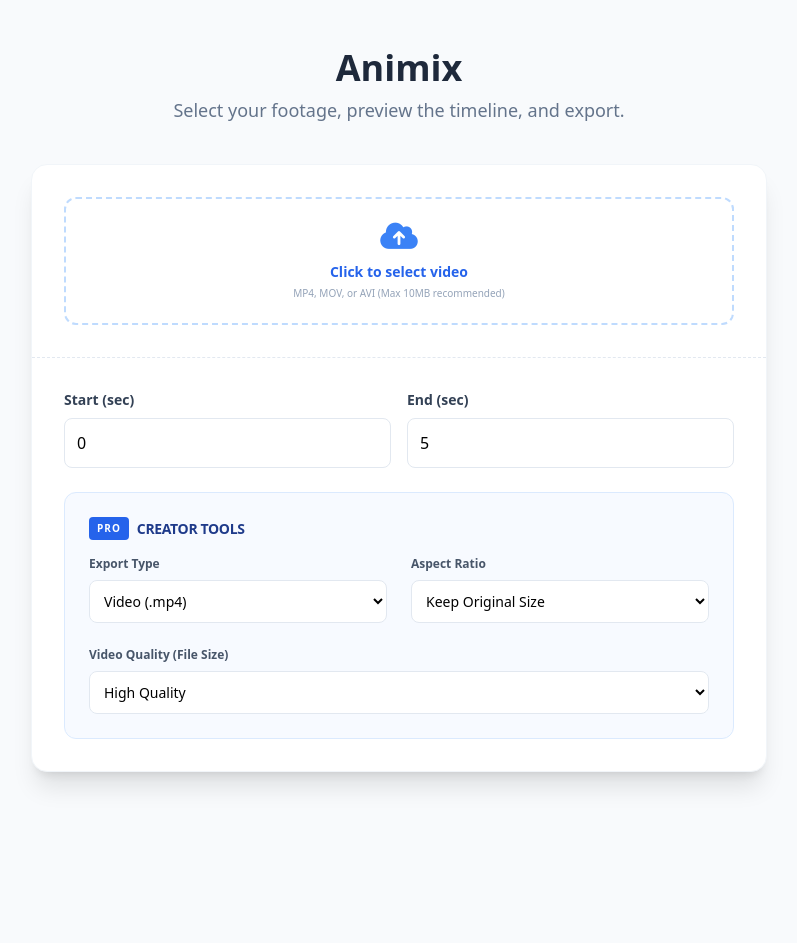
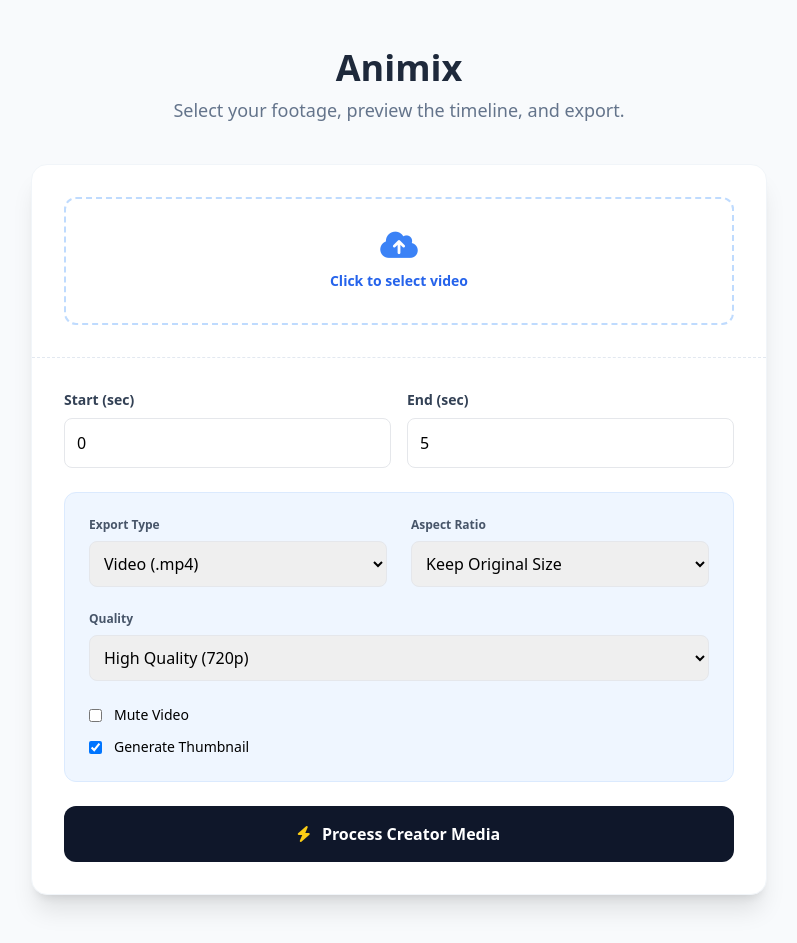
Before and after one commit to vivek115511/animix-core, a FastAPI app: page / in a window 1280 px wide. Shown: the whole page, without its empty margins (241-1038 px from the left). Before the commit the page ends 787 px from the top, so only its background shows below. Run offline with FastAPI, Linux system fonts and the light colour scheme; some libraries are stand-ins or nearby versions.

Commit message:
Update home.html

```diff
--- a/templates/home.html
+++ b/templates/home.html
@@ -7,8 +7,7 @@
     <script src="https://cdn.tailwindcss.com"></script>
     <link rel="stylesheet" href="https://cdnjs.cloudflare.com/ajax/libs/font-awesome/6.0.0/css/all.min.css">
 </head>
-<body class="bg-slate-50 min-h-screen font-sans">
-
+<body class="bg-slate-50 min-h-screen">
     <div class="max-w-3xl mx-auto py-12 px-4">
         <div class="text-center mb-10">
             <h1 class="text-4xl font-bold text-slate-800 mb-2">Animix</h1>
@@ -16,15 +15,13 @@
         </div>
 
         <form action="/upload" method="post" enctype="multipart/form-data" class="bg-white rounded-2xl shadow-xl border border-slate-100 overflow-hidden">
-
             <div class="p-8 border-b border-dashed border-slate-200">
-                <label for="video_upload" class="flex flex-col items-center justify-center w-full h-32 border-2 border-dashed border-blue-200 rounded-xl cursor-pointer hover:bg-blue-50 transition-colors">
+                <label for="v_up" class="flex flex-col items-center justify-center w-full h-32 border-2 border-dashed border-blue-200 rounded-xl cursor-pointer hover:bg-blue-50">
                     <div class="flex flex-col items-center justify-center pt-5 pb-6">
                         <i class="fas fa-cloud-upload-alt text-blue-500 text-3xl mb-2"></i>
-                        <p class="text-sm text-blue-600 font-semibold" id="file-name-display">Click to select video</p>
-                        <p class="text-[10px] text-slate-400 mt-1">MP4, MOV, or AVI (Max 10MB recommended)</p>
+                        <p id="fname" class="text-sm text-blue-600 font-semibold">Click to select video</p>
                     </div>
-                    <input type="file" id="video_upload" name="video_file" class="hidden" required onchange="updateFileName(this)" />
+                    <input type="file" id="v_up" name="video_file" class="hidden" required onchange="document.getElementById('fname').innerText = 'Selected: ' + this.files[0].name" />
                 </label>
             </div>
 
@@ -32,24 +29,19 @@
                 <div class="grid grid-cols-2 gap-4">
                     <div>
                         <label class="block text-sm font-bold text-slate-700 mb-2">Start (sec)</label>
-                        <input type="number" name="start_time" value="0" class="w-full p-3 border border-slate-200 rounded-lg focus:ring-2 focus:ring-blue-500">
+                        <input type="number" name="start_time" value="0" class="w-full p-3 border rounded-lg">
                     </div>
                     <div>
                         <label class="block text-sm font-bold text-slate-700 mb-2">End (sec)</label>
-                        <input type="number" name="end_time" value="5" class="w-full p-3 border border-slate-200 rounded-lg focus:ring-2 focus:ring-blue-500">
+                        <input type="number" name="end_time" value="5" class="w-full p-3 border rounded-lg">
                     </div>
                 </div>
 
-                <div class="bg-blue-50/50 rounded-xl p-6 border border-blue-100">
-                    <div class="flex items-center mb-4">
-                        <span class="bg-blue-600 text-white text-[10px] font-black px-2 py-1 rounded mr-2 uppercase tracking-widest">PRO</span>
-                        <h2 class="text-blue-900 font-bold uppercase tracking-tight text-sm">Creator Tools</h2>
-                    </div>
-
+                <div class="bg-blue-50 rounded-xl p-6 border border-blue-100">
                     <div class="grid grid-cols-1 md:grid-cols-2 gap-6">
                         <div>
                             <label class="block text-xs font-bold text-slate-600 mb-2">Export Type</label>
-                            <select name="export_type" class="w-full p-2.5 bg-white border border-slate-200 rounded-lg text-sm">
+                            <select name="export_type" class="w-full p-2.5 border rounded-lg">
                                 <option value="video">Video (.mp4)</option>
                                 <option value="audio">Audio Only (.mp3)</option>
                                 <option value="gif">Meme (.gif)</option>
@@ -57,7 +49,7 @@
                         </div>
                         <div>
                             <label class="block text-xs font-bold text-slate-600 mb-2">Aspect Ratio</label>
-                            <select name="aspect_ratio" class="w-full p-2.5 bg-white border border-slate-200 rounded-lg text-sm">
+                            <select name="aspect_ratio" class="w-full p-2.5 border rounded-lg">
                                 <option value="landscape">Keep Original Size</option>
                                 <option value="vertical">Vertical (9:16)</option>
                             </select>
@@ -65,6 +57,28 @@
                     </div>
 
                     <div class="mt-6">
-                        <label class="block text-xs font-bold text-slate-600 mb-2">Video Quality (File Size)</label>
-                        <select name="quality" class="w-full p-2.5 bg-white border border-slate-200 rounded-lg text-sm">
-                            <option value="720p">High Quality
+                        <label class="block text-xs font-bold text-slate-600 mb-2">Quality</label>
+                        <select name="quality" class="w-full p-2.5 border rounded-lg">
+                            <option value="720p">High Quality (720p)</option>
+                            <option value="480p">Standard (480p)</option>
+                        </select>
+                    </div>
+
+                    <div class="mt-6 space-y-3">
+                        <label class="flex items-center text-sm font-medium">
+                            <input type="checkbox" name="remove_audio" value="true" class="mr-3"> Mute Video
+                        </label>
+                        <label class="flex items-center text-sm font-medium">
+                            <input type="checkbox" name="generate_thumb" value="true" checked class="mr-3"> Generate Thumbnail
+                        </label>
+                    </div>
+                </div>
+
+                <button type="submit" class="w-full bg-slate-900 text-white font-bold py-4 rounded-xl">
+                    <i class="fas fa-bolt mr-2 text-yellow-400"></i> Process Creator Media
+                </button>
+            </div>
+        </form>
+    </div>
+</body>
+</html>
```
